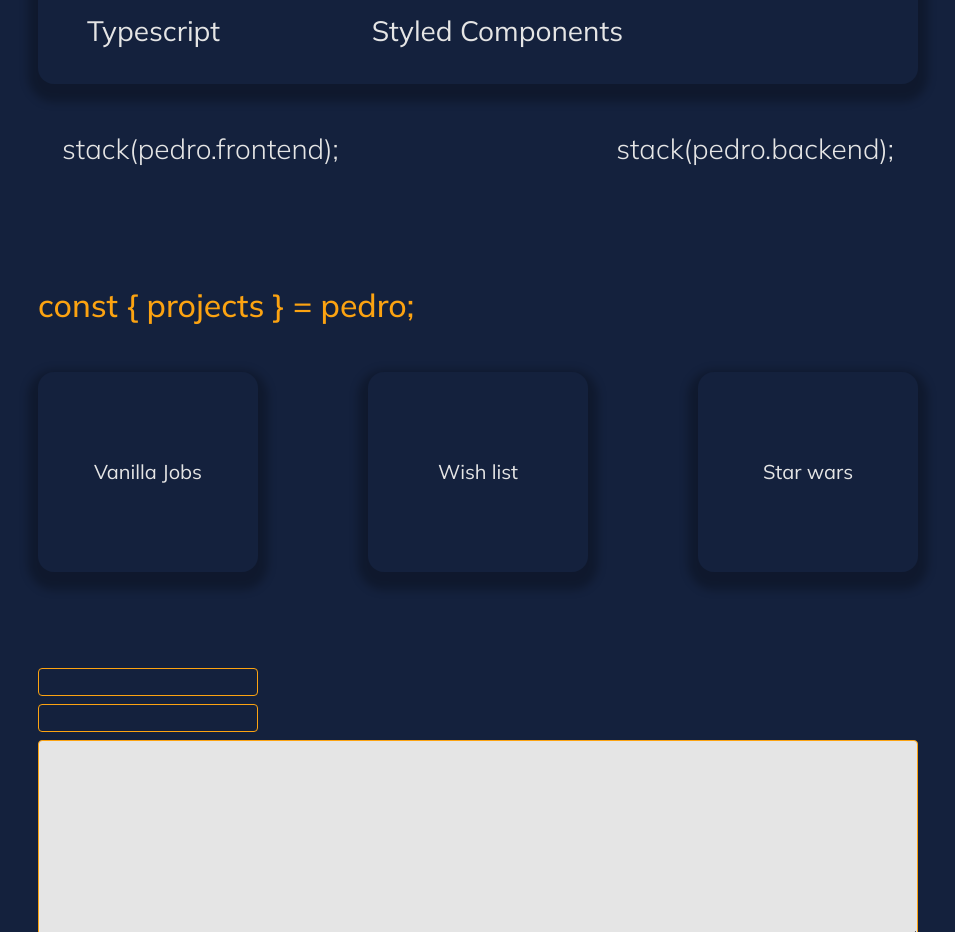
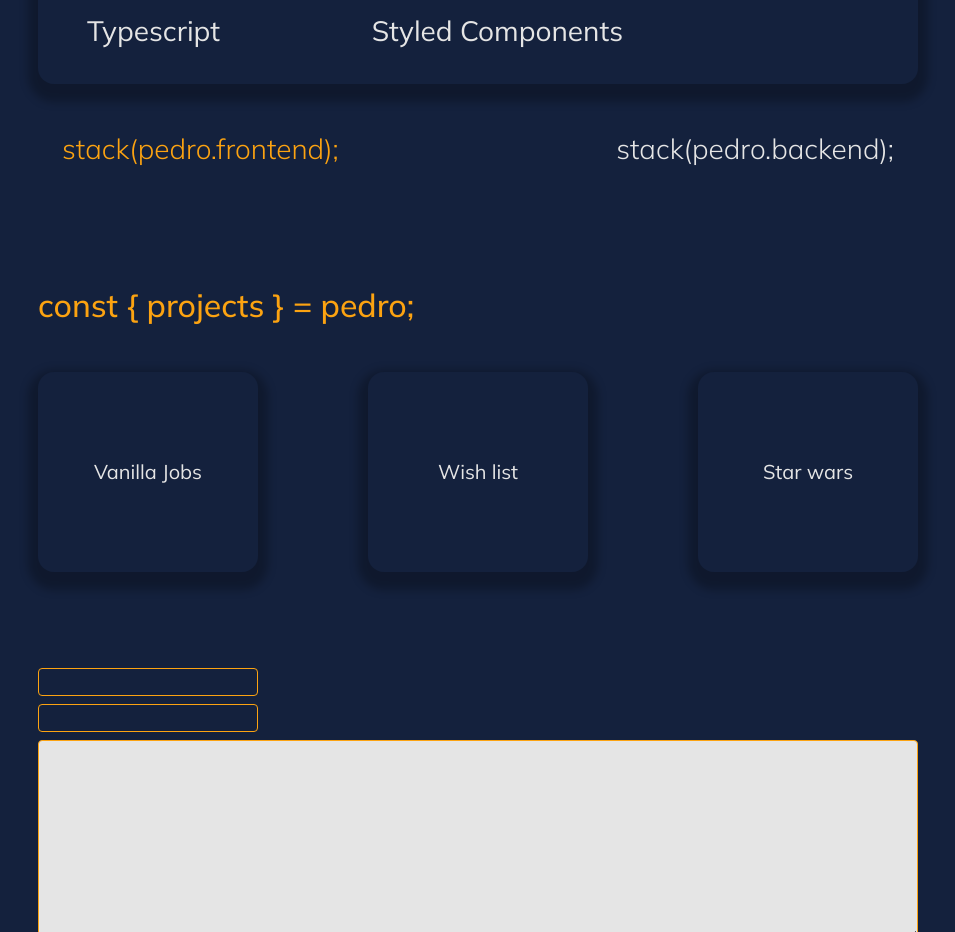
Before and after one commit to Pedro-Mac/my-personal-app, a React (Create React App) app in the folder client/: page / in a window 1280 px wide. Shown: the part 1020-1952 px from the top of the page, without its empty margins (162-1117 px from the left). Built offline with nearby package versions, Linux system fonts and the light colour scheme.

Commit message:
adjust styling according to the displayed stack

```diff
--- a/client/src/components/Stack/index.tsx
+++ b/client/src/components/Stack/index.tsx
@@ -23,8 +23,8 @@ const Stack: React.FC = () => {
       </div>
 
       <div className="d-flex justify-content-between pl-0 mt-5">
-        <h3 className="px-4" onClick={()=> handleStackCard(front)}>stack(pedro.frontend);</h3>
-        <h3 className="px-4" onClick={()=> handleStackCard(back)}>stack(pedro.backend);</h3>
+        <h3 className={'px-4' + (stack === front ? ' active' : '')} onClick={()=> handleStackCard(front)}>stack(pedro.frontend);</h3>
+        <h3 className={'px-4' + (stack === back ? ' active' : '')} onClick={()=> handleStackCard(back)}>stack(pedro.backend);</h3>
       </div>
     </section>
   )
--- a/client/src/components/Stack/styles.scss
+++ b/client/src/components/Stack/styles.scss
@@ -1,3 +1,5 @@
+@import './../../assets/master';
+
 .container-stack {
   h2 {
     color: #fff;
@@ -15,6 +17,19 @@
 
     h3 {
       font-weight: 300;
+      cursor: pointer;
+    }
+
+    h3:hover {
+      opacity: 0.75;
+    }
+
+    .active {
+      color: $secondaryColor;
+      cursor: default;
+    }
+    .active:hover {
+      opacity: 1;
     }
   }
 }
```
